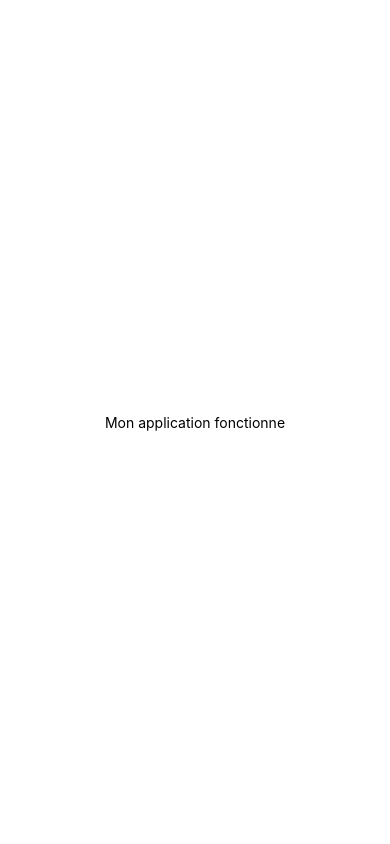
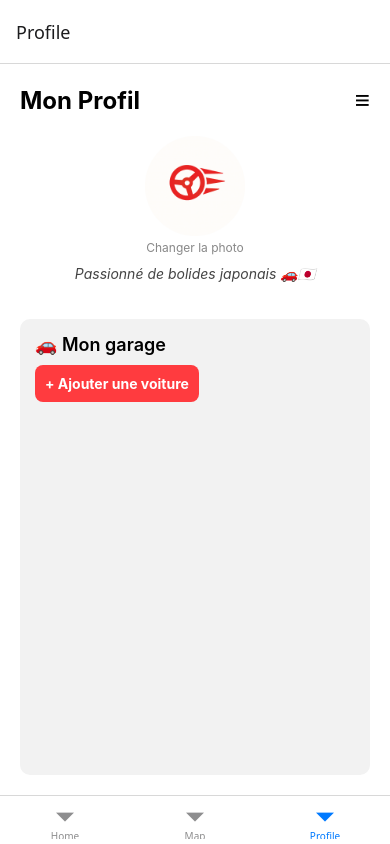
Before and after one commit to devbapt/vroom, a React Native app: screen /Profile in a window 390 px wide. Built offline with nearby package versions, Linux system fonts and the light colour scheme.

Commit message:
Ajout de l’écran Profil avec garage interactif

```diff
--- a/App.js
+++ b/App.js
@@ -1,20 +1,11 @@
-import { StatusBar } from 'expo-status-bar';
-import { StyleSheet, Text, View } from 'react-native';
+import React from 'react';
+import { NavigationContainer } from '@react-navigation/native';
+import AppNavigator from './navigation/AppNavigator';
 
 export default function App() {
   return (
-    <View style={styles.container}>
-      <Text>Mon application fonctionne</Text>
-      <StatusBar style="auto" />
-    </View>
+    <NavigationContainer>
+      <AppNavigator />
+    </NavigationContainer>
   );
 }
-
-const styles = StyleSheet.create({
-  container: {
-    flex: 1,
-    backgroundColor: '#fff',
-    alignItems: 'center',
-    justifyContent: 'center',
-  },
-});
--- /dev/null
+++ b/navigation/AppNavigator.tsx
@@ -0,0 +1,17 @@
+import React from 'react';
+import { createBottomTabNavigator } from '@react-navigation/bottom-tabs';
+import HomeScreen from '../screens/HomeScreen';
+import ProfileScreen from '../screens/ProfileScreen';
+import MapScreen from '../screens/MapScreen';
+
+const Tab = createBottomTabNavigator();
+
+export default function AppNavigator() {
+  return (
+    <Tab.Navigator>
+      <Tab.Screen name="Home" component={HomeScreen} />
+      <Tab.Screen name="Map" component={MapScreen} />
+      <Tab.Screen name="Profile" component={ProfileScreen} />
+    </Tab.Navigator>
+  );
+}
--- /dev/null
+++ b/screens/HomeScreen.tsx
@@ -0,0 +1,15 @@
+import React from 'react';
+import { View, Text, StyleSheet } from 'react-native';
+
+export default function HomeScreen() {
+  return (
+    <View style={styles.container}>
+      <Text style={styles.title}>🏁 Bienvenue sur Vroom !</Text>
+    </View>
+  );
+}
+
+const styles = StyleSheet.create({
+  container: { flex: 1, justifyContent: 'center', alignItems: 'center' },
+  title: { fontSize: 22, fontWeight: 'bold' },
+});
--- /dev/null
+++ b/screens/MapScreen.tsx
@@ -0,0 +1,15 @@
+import React from 'react';
+import { View, Text, StyleSheet } from 'react-native';
+
+export default function MapScreen() {
+  return (
+    <View style={styles.container}>
+      <Text style={styles.title}>🗺️ Carte des événements</Text>
+    </View>
+  );
+}
+
+const styles = StyleSheet.create({
+  container: { flex: 1, justifyContent: 'center', alignItems: 'center' },
+  title: { fontSize: 22, fontWeight: 'bold' },
+});
--- /dev/null
+++ b/screens/ProfileScreen.tsx
@@ -0,0 +1,179 @@
+import React, { useState } from 'react';
+import {
+  View,
+  Text,
+  StyleSheet,
+  Image,
+  FlatList,
+  TouchableOpacity,
+  Modal,
+  TextInput,
+  Button,
+  Dimensions,
+} from 'react-native';
+import * as ImagePicker from 'expo-image-picker';
+
+const screenWidth = Dimensions.get('window').width;
+
+export default function ProfileScreen() {
+  const [garage, setGarage] = useState([]);
+  const [profilePic, setProfilePic] = useState(null);
+  const [bio, setBio] = useState('Passionné de bolides japonais 🚗🇯🇵');
+  const [modalVisible, setModalVisible] = useState(false);
+  const [selectedImage, setSelectedImage] = useState(null);
+
+  const pickGarageImage = async () => {
+    const result = await ImagePicker.launchImageLibraryAsync({ quality: 1 });
+    if (!result.canceled) {
+      setGarage([...garage, { id: Date.now().toString(), uri: result.assets[0].uri }]);
+    }
+  };
+
+  const pickProfileImage = async () => {
+    const result = await ImagePicker.launchImageLibraryAsync({ quality: 1 });
+    if (!result.canceled) {
+      setProfilePic(result.assets[0].uri);
+    }
+  };
+
+  const handleImagePress = (imageUri: string) => {
+    setSelectedImage(imageUri);
+    setModalVisible(true);
+  };
+
+  return (
+    <View style={styles.container}>
+      {/* Header avec profil + menu */}
+      <View style={styles.header}>
+        <Text style={styles.username}>Mon Profil</Text>
+        <TouchableOpacity onPress={() => alert('Paramètres à venir')}>
+          <Text style={styles.menuIcon}>≡</Text>
+        </TouchableOpacity>
+      </View>
+
+      {/* Avatar + changer photo */}
+      <TouchableOpacity style={styles.avatarBlock} onPress={pickProfileImage}>
+        <Image
+          source={profilePic ? { uri: profilePic } : require('../assets/vroom_logo.png')}
+          style={styles.avatar}
+        />
+        <Text style={styles.changeText}>Changer la photo</Text>
+      </TouchableOpacity>
+
+      {/* Bio */}
+      <TextInput
+        value={bio}
+        onChangeText={setBio}
+        multiline
+        style={styles.bio}
+      />
+
+      {/* Garage */}
+      <View style={styles.garageBox}>
+        <Text style={styles.sectionTitle}>🚗 Mon garage</Text>
+
+        <TouchableOpacity style={styles.addButton} onPress={pickGarageImage}>
+          <Text style={styles.addButtonText}>+ Ajouter une voiture</Text>
+        </TouchableOpacity>
+
+        <FlatList
+          data={garage}
+          keyExtractor={(item) => item.id}
+          numColumns={2}
+          renderItem={({ item }) => (
+            <TouchableOpacity
+              onPress={() => handleImagePress(item.uri)}
+              style={styles.imageContainer}
+            >
+              <Image source={{ uri: item.uri }} style={styles.carImage} />
+            </TouchableOpacity>
+          )}
+        />
+      </View>
+
+      {/* Modal image en grand */}
+      <Modal visible={modalVisible} transparent>
+        <View style={styles.modalContainer}>
+          <Image source={{ uri: selectedImage }} style={styles.fullImage} />
+          <Text style={styles.imageCaption}>Cette voiture est dans mon garage 🏎️</Text>
+          <Button title="Fermer" onPress={() => setModalVisible(false)} />
+        </View>
+      </Modal>
+    </View>
+  );
+}
+
+const styles = StyleSheet.create({
+  container: { flex: 1, padding: 20, backgroundColor: '#fff' },
+
+  header: {
+    flexDirection: 'row',
+    justifyContent: 'space-between',
+    alignItems: 'center',
+  },
+  username: { fontSize: 24, fontWeight: 'bold' },
+  menuIcon: { fontSize: 26, fontWeight: 'bold' },
+
+  avatarBlock: {
+    marginTop: 20,
+    alignItems: 'center',
+  },
+  avatar: { width: 100, height: 100, borderRadius: 50 },
+  changeText: { fontSize: 12, color: '#888', marginTop: 4 },
+
+  bio: {
+    marginTop: 10,
+    textAlign: 'center',
+    fontStyle: 'italic',
+    color: '#444',
+    marginBottom: 20,
+  },
+
+  garageBox: {
+    backgroundColor: '#f2f2f2',
+    borderRadius: 10,
+    padding: 15,
+    flex: 1,
+  },
+  sectionTitle: { fontSize: 18, fontWeight: '600', marginBottom: 10 },
+
+  addButton: {
+    backgroundColor: '#ff3b3f',
+    padding: 10,
+    borderRadius: 8,
+    alignSelf: 'flex-start',
+    marginBottom: 10,
+  },
+  addButtonText: { color: '#fff', fontWeight: 'bold' },
+
+  imageContainer: {
+    flex: 1,
+    margin: 5,
+    alignItems: 'center',
+  },
+  carImage: {
+    width: (screenWidth - 60) / 2,
+    height: 160,
+    borderRadius: 10,
+  },
+
+  modalContainer: {
+    flex: 1,
+    backgroundColor: 'rgba(0,0,0,0.9)',
+    justifyContent: 'center',
+    alignItems: 'center',
+    padding: 20,
+  },
+  fullImage: {
+    width: '90%',
+    height: '60%',
+    borderRadius: 10,
+    marginBottom: 15,
+  },
+  imageCaption: {
+    color: '#fff',
+    fontSize: 16,
+    marginBottom: 10,
+    textAlign: 'center',
+  },
+});
--- /dev/null
+++ b/tsconfig.json
@@ -0,0 +1,4 @@
+{
+  "compilerOptions": {},
+  "extends": "expo/tsconfig.base"
+}
```
Also changed, not shown: package.json (+12 -2 lines), 2 other files (tests, documents, lock files or other folders).
